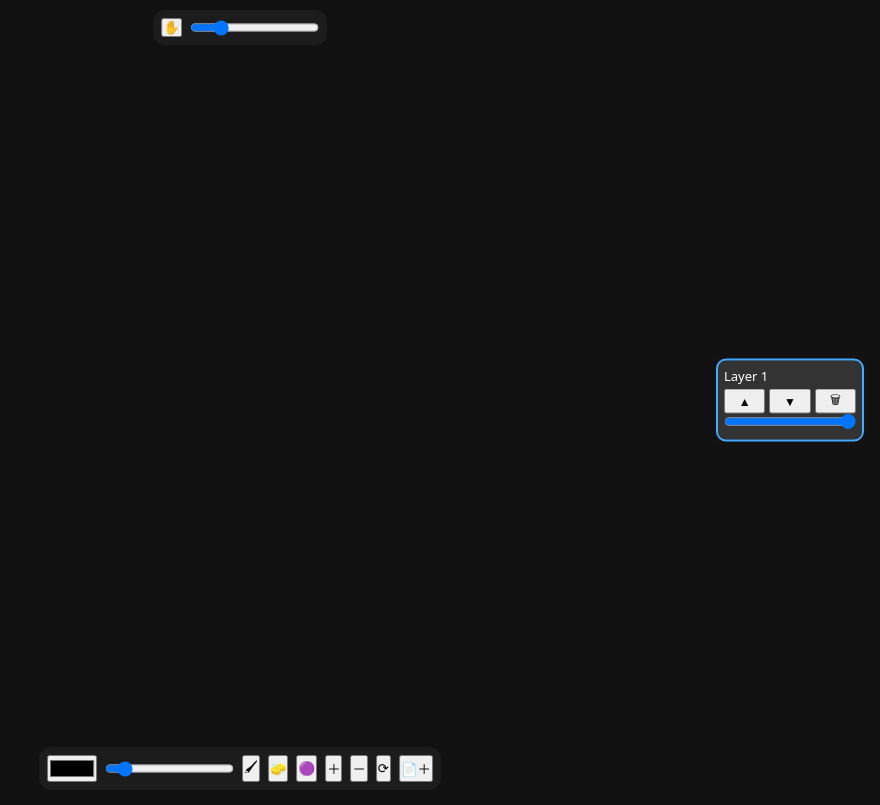
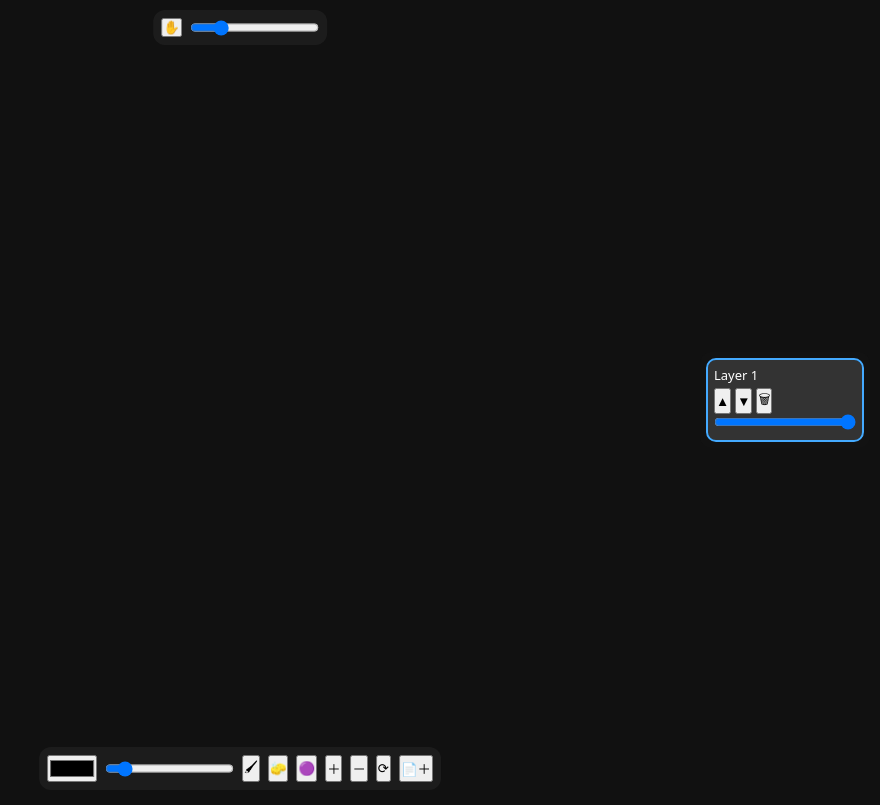
Before and after one commit to zczczc236-crypto/painting, a plain HTML site: page index.html in a window 1280 px wide. Shown: the whole page, without its empty margins (400-1280 px from the left). Drawn offline with Linux system fonts and the light colour scheme.

Commit message:
Update style.css

```diff
--- a/style.css
+++ b/style.css
@@ -32,7 +32,7 @@ body {
   right: 10px;
   top: 50%;
   transform: translateY(-50%);
-  width: 160px;
+  width: 170px;
   background: rgba(20,20,20,0.95);
   border-radius: 12px;
   padding: 8px;
@@ -54,17 +54,16 @@ body {
   outline: 2px solid #4af;
 }
 
+.layer.special {
+  background: #5b2b73;
+}
+
 .layer-controls {
   display: flex;
   gap: 4px;
   margin-top: 4px;
 }
 
-.layer-controls button {
-  flex: 1;
-  font-size: 12px;
-}
-
 .layer input {
   width: 100%;
 }
```
